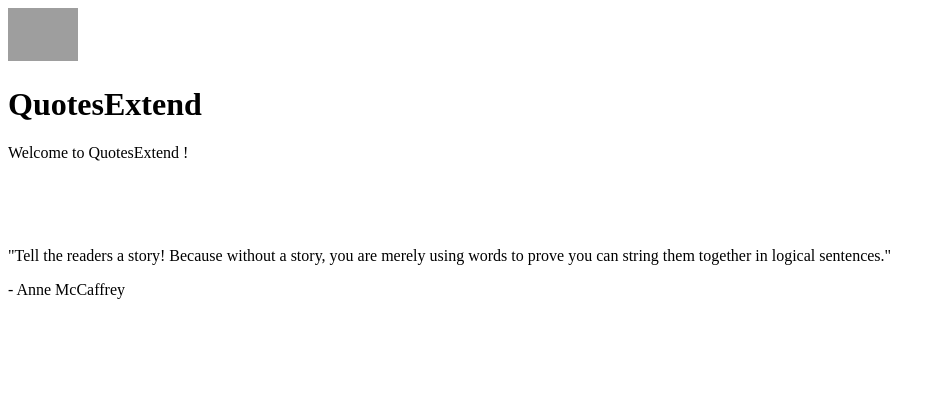
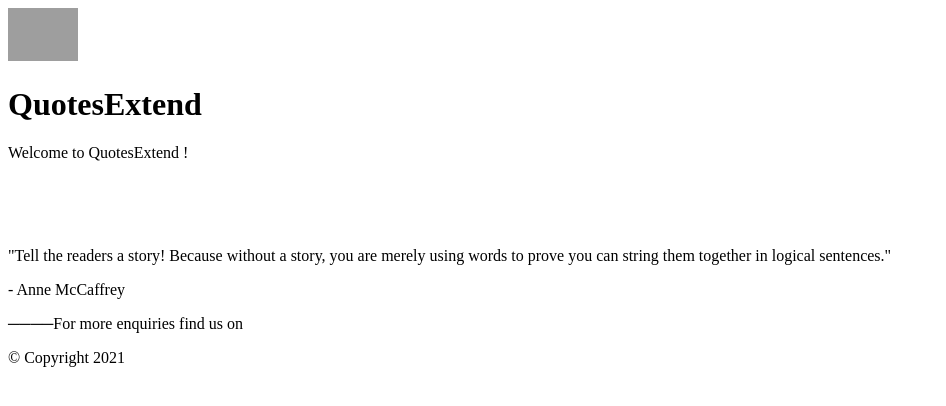
Before and after one commit to CarolineNyamburaW/QUOTE_EXTEND, an Angular app: page / in a window 1280 px wide. Shown: the top 406 px of the page, without its empty margins (0-946 px from the left). Built offline with nearby package versions, Linux system fonts and the light colour scheme; grey boxes are pictures that could not be loaded.

Commit message:
created a div class for the footer in appcomponent.html

```diff
--- a/src/app/app.component.html
+++ b/src/app/app.component.html
@@ -21,3 +21,21 @@
 
 
     </div>
+
+     <!-- Footer -->
+     <div class="footer">
+      <p><span>────For more enquiries find us on</span></p>
+      <div>
+              <i class="fa fa-facebook"></i>
+              <i class="fa fa-twitter"></i>
+              <i class="fa fa-instagram"></i>
+              <i class="fa fa-youtube"></i>
+              <i class="fa fa-slack"></i>
+              <i class="fa fa-github"></i>
+              <i class="fa fa-whatsapp"></i>
+      </div>
+      <p>© Copyright 2021 </p>
+   </div>
+
+
+</div>
```
